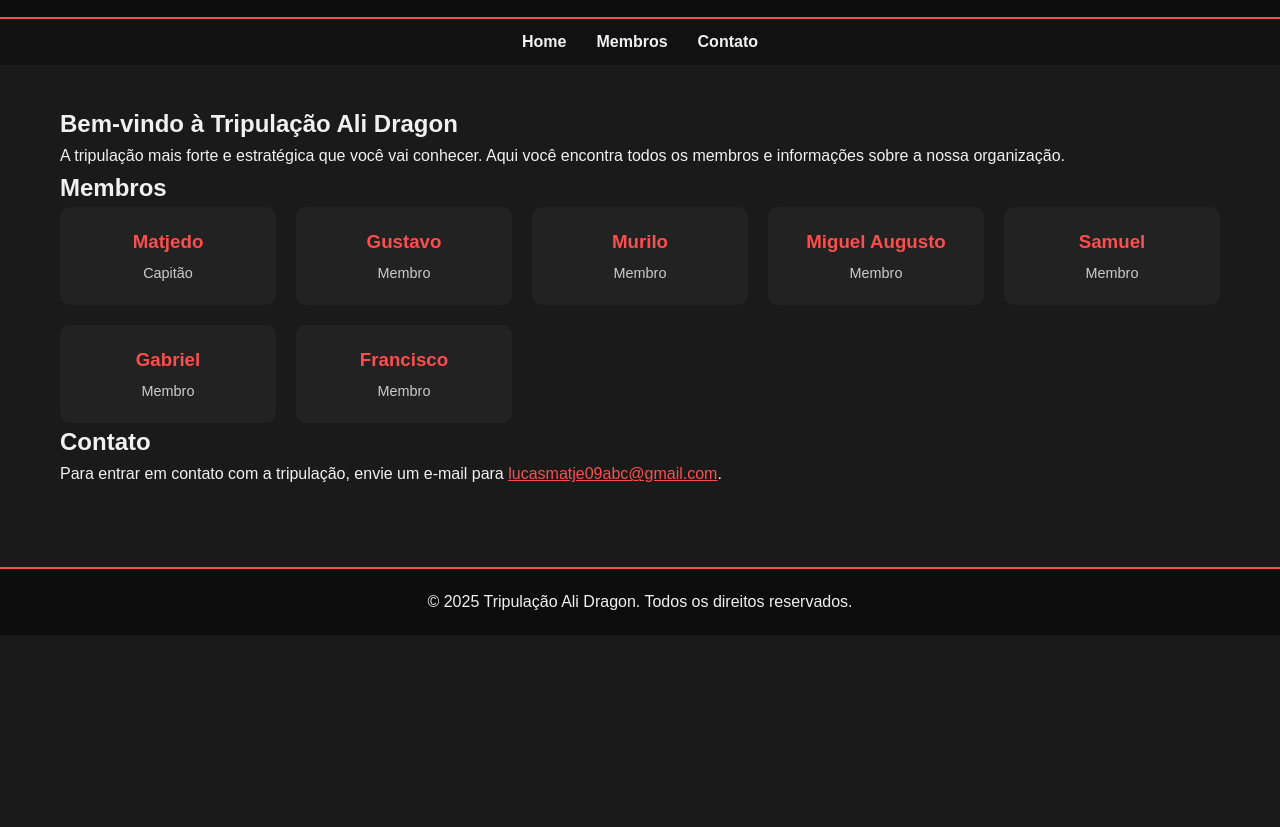
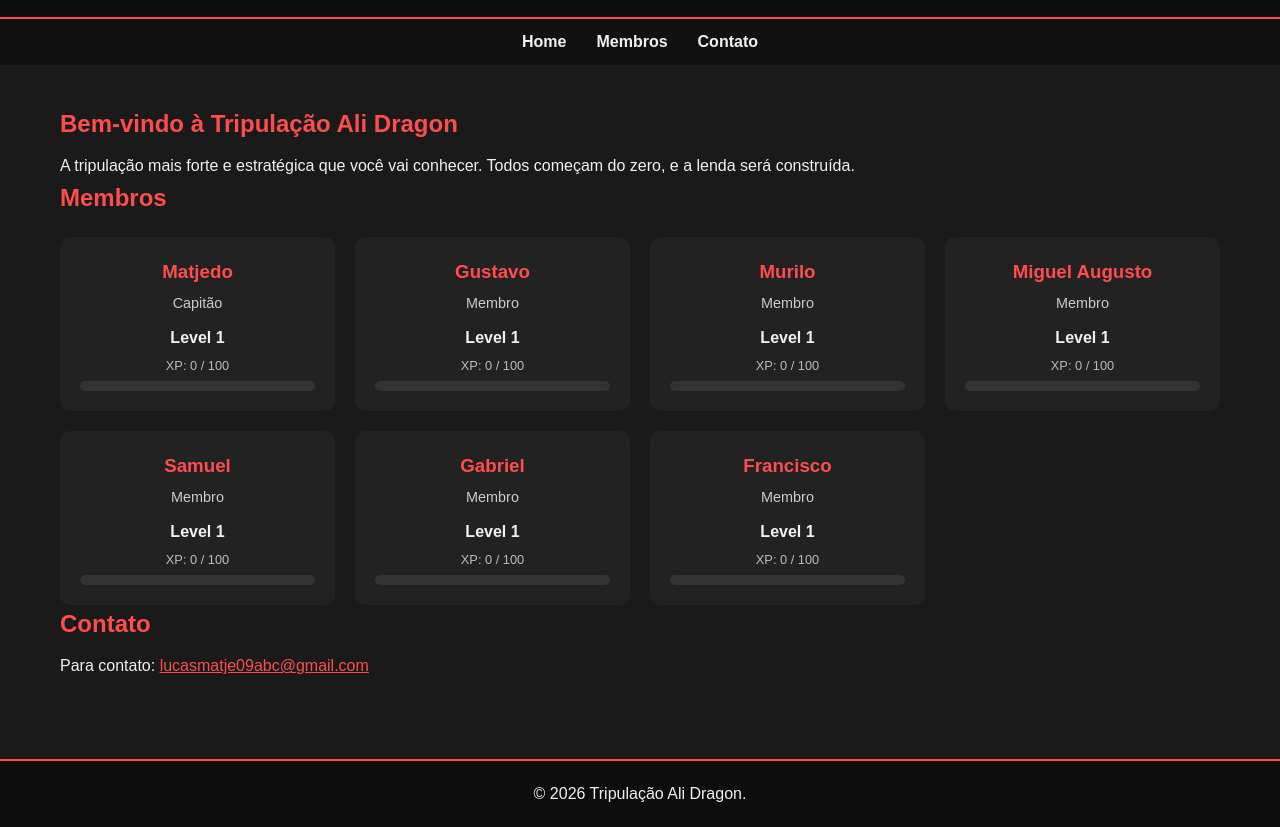
Before and after one commit to matjedo/alidragon, a plain HTML site: page index.html in a window 1280 px wide. Shown: the part 87-914 px from the top of the page. Before the commit the page ends 800 px from the top, so only its background shows below. Drawn offline with Linux system fonts and the light colour scheme.

Commit message:
Enhance member cards with level and XP details
Updated member cards to include level and XP information.

```diff
--- a/index.html
+++ b/index.html
@@ -4,13 +4,14 @@
     <meta charset="UTF-8">
     <meta name="viewport" content="width=device-width, initial-scale=1.0">
     <title>Tripulação Ali Dragon</title>
+
     <style>
         /* RESET */
         * {
             margin: 0;
             padding: 0;
             box-sizing: border-box;
-            font-family: 'Arial', sans-serif;
+            font-family: Arial, sans-serif;
         }
 
         /* BODY */
@@ -27,18 +28,20 @@
             text-align: center;
             border-bottom: 2px solid #ff4d4d;
         }
+
         header h1 {
             font-size: 2.5rem;
             color: #ff4d4d;
         }
 
-        /* NAVIGATION */
+        /* NAV */
         nav {
             background-color: #111;
             display: flex;
             justify-content: center;
             padding: 10px 0;
         }
+
         nav a {
             color: #f1f1f1;
             text-decoration: none;
@@ -46,6 +49,7 @@
             font-weight: bold;
             transition: color 0.3s;
         }
+
         nav a:hover {
             color: #ff4d4d;
         }
@@ -54,15 +58,22 @@
         main {
             padding: 40px 20px;
             max-width: 1200px;
-            margin: 0 auto;
+            margin: auto;
         }
 
-        /* MEMBERS SECTION */
+        main h2 {
+            margin-bottom: 10px;
+            color: #ff4d4d;
+        }
+
+        /* MEMBERS */
         .members {
             display: grid;
-            grid-template-columns: repeat(auto-fit, minmax(200px, 1fr));
+            grid-template-columns: repeat(auto-fit, minmax(220px, 1fr));
             gap: 20px;
+            margin-top: 20px;
         }
+
         .member-card {
             background-color: #222;
             padding: 20px;
@@ -70,25 +81,45 @@
             text-align: center;
             transition: transform 0.3s, box-shadow 0.3s;
         }
+
         .member-card:hover {
             transform: translateY(-5px);
             box-shadow: 0 0 15px #ff4d4d;
         }
-        .member-card img {
-            width: 100px;
-            height: 100px;
-            border-radius: 50%;
-            margin-bottom: 15px;
-            object-fit: cover;
-            border: 2px solid #ff4d4d;
+
+        .member-card h3 {
+            color: #ff4d4d;
+            margin-bottom: 5px;
         }
-        .member-card h3 {
+
+        .role {
+            color: #ccc;
+            font-size: 0.9rem;
+            margin-bottom: 10px;
+        }
+
+        .level {
+            font-weight: bold;
             margin-bottom: 5px;
-            color: #ff4d4d;
         }
-        .member-card p {
-            font-size: 0.9rem;
-            color: #ccc;
+
+        .xp-text {
+            font-size: 0.8rem;
+            color: #bbb;
+            margin-bottom: 5px;
+        }
+
+        .xp-bar {
+            background-color: #333;
+            border-radius: 10px;
+            overflow: hidden;
+            height: 10px;
+        }
+
+        .xp-fill {
+            height: 100%;
+            width: 0%;
+            background: linear-gradient(90deg, #ff4d4d, #ff8080);
         }
 
         /* FOOTER */
@@ -114,61 +145,85 @@
 </nav>
 
 <main>
+
 <section id="home">
     <h2>Bem-vindo à Tripulação Ali Dragon</h2>
-            <p>A tripulação mais forte e estratégica que você vai conhecer. Aqui você encontra todos os membros e informações sobre a nossa organização.</p>
+    <p>A tripulação mais forte e estratégica que você vai conhecer. Todos começam do zero, e a lenda será construída.</p>
 </section>
 
 <section id="membros">
     <h2>Membros</h2>
+
     <div class="members">
-                <!-- Membro 1 -->
+
         <div class="member-card">
             <h3>Matjedo</h3>
-                    <p>Capitão</p>
+            <div class="role">Capitão</div>
+            <div class="level">Level 1</div>
+            <div class="xp-text">XP: 0 / 100</div>
+            <div class="xp-bar"><div class="xp-fill"></div></div>
         </div>
-                <!-- Membro 2 -->
+
         <div class="member-card">
             <h3>Gustavo</h3>
-                    <p>Membro</p>
+            <div class="role">Membro</div>
+            <div class="level">Level 1</div>
+            <div class="xp-text">XP: 0 / 100</div>
+            <div class="xp-bar"><div class="xp-fill"></div></div>
         </div>
-                <!-- Membro 3 -->
+
         <div class="member-card">
             <h3>Murilo</h3>
-                    <p>Membro</p>
+            <div class="role">Membro</div>
+            <div class="level">Level 1</div>
+            <div class="xp-text">XP: 0 / 100</div>
+            <div class="xp-bar"><div class="xp-fill"></div></div>
         </div>
-                <!-- Membro 4 -->
+
         <div class="member-card">
             <h3>Miguel Augusto</h3>
-                    <p>Membro</p>
+            <div class="role">Membro</div>
+            <div class="level">Level 1</div>
+            <div class="xp-text">XP: 0 / 100</div>
+            <div class="xp-bar"><div class="xp-fill"></div></div>
         </div>
-                <!-- Membro 5 -->
+
         <div class="member-card">
             <h3>Samuel</h3>
-                    <p>Membro</p>
+            <div class="role">Membro</div>
+            <div class="level">Level 1</div>
+            <div class="xp-text">XP: 0 / 100</div>
+            <div class="xp-bar"><div class="xp-fill"></div></div>
         </div>
-                <!-- Membro 6 -->
+
         <div class="member-card">
             <h3>Gabriel</h3>
-                    <p>Membro</p>
+            <div class="role">Membro</div>
+            <div class="level">Level 1</div>
+            <div class="xp-text">XP: 0 / 100</div>
+            <div class="xp-bar"><div class="xp-fill"></div></div>
         </div>
-                <!-- Membro 7 -->
+
         <div class="member-card">
             <h3>Francisco</h3>
-                    <p>Membro</p>
+            <div class="role">Membro</div>
+            <div class="level">Level 1</div>
+            <div class="xp-text">XP: 0 / 100</div>
+            <div class="xp-bar"><div class="xp-fill"></div></div>
         </div>
+
     </div>
 </section>
 
 <section id="contato">
     <h2>Contato</h2>
-            <p>Para entrar em contato com a tripulação, envie um e-mail para <a href="mailto:lucasmatje09abc@gmail.com" style="color:#ff4d4d;">lucasmatje09abc@gmail.com</a>.</p>
+    <p>Para contato: <a href="mailto:lucasmatje09abc@gmail.com" style="color:#ff4d4d;">lucasmatje09abc@gmail.com</a></p>
 </section>
+
 </main>
 
 <footer>
-        &copy; 2025 Tripulação Ali Dragon. Todos os direitos reservados.
-    </footer>
+    &copy; 2026 Tripulação Ali Dragon.</footer>
 
 </body>
                 </html>
```
Lines whose indentation alone changed are shown as unchanged.
